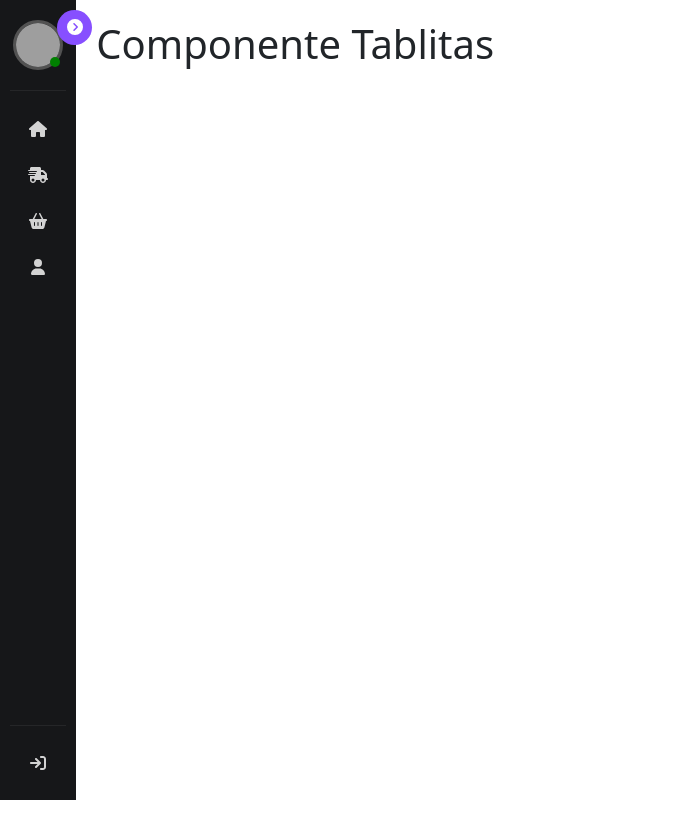
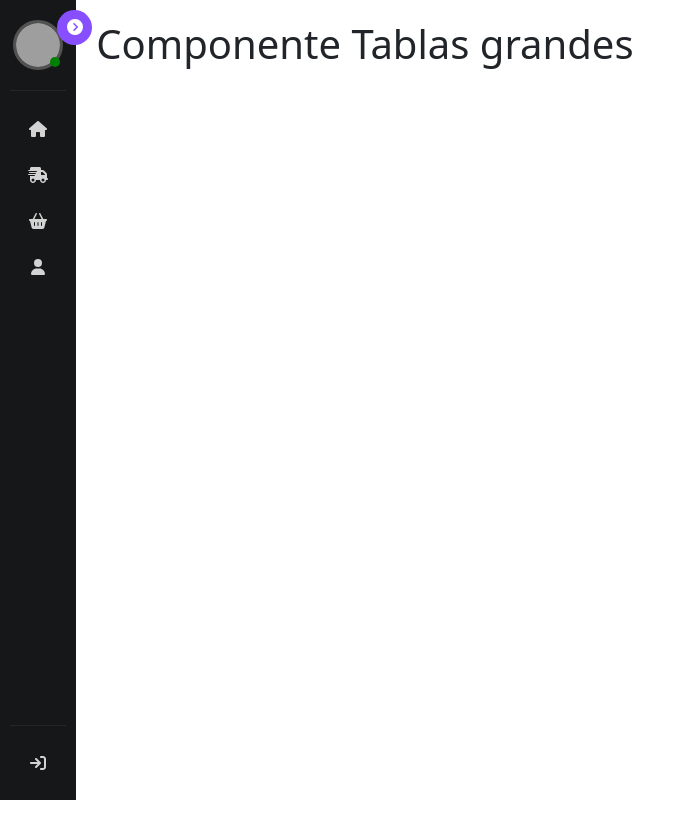
Before and after one commit to DanielEC16/SysPos-Full-Stack-, a React (Vite) app in the folder SysPOS (FRONT-END)/: page /dashboard/inicio in a window 1280 px wide. Shown: the top 838 px of the page, without its empty margins (0-695 px from the left). Built offline with nearby package versions, Linux system fonts and the light colour scheme; grey boxes are pictures that could not be loaded.

Commit message:
Creacion de rama dev

```diff
--- a/SysPOS (FRONT-END)/src/pages/admin/Inicio.jsx
+++ b/SysPOS (FRONT-END)/src/pages/admin/Inicio.jsx
@@ -5,7 +5,7 @@ const Inicio = () => {
   return (
     <>
       <div>
-        <h1>Componente Tablitas</h1>
+        <h1>Componente Tablas grandes</h1>
 
       </div>
     </>
```
